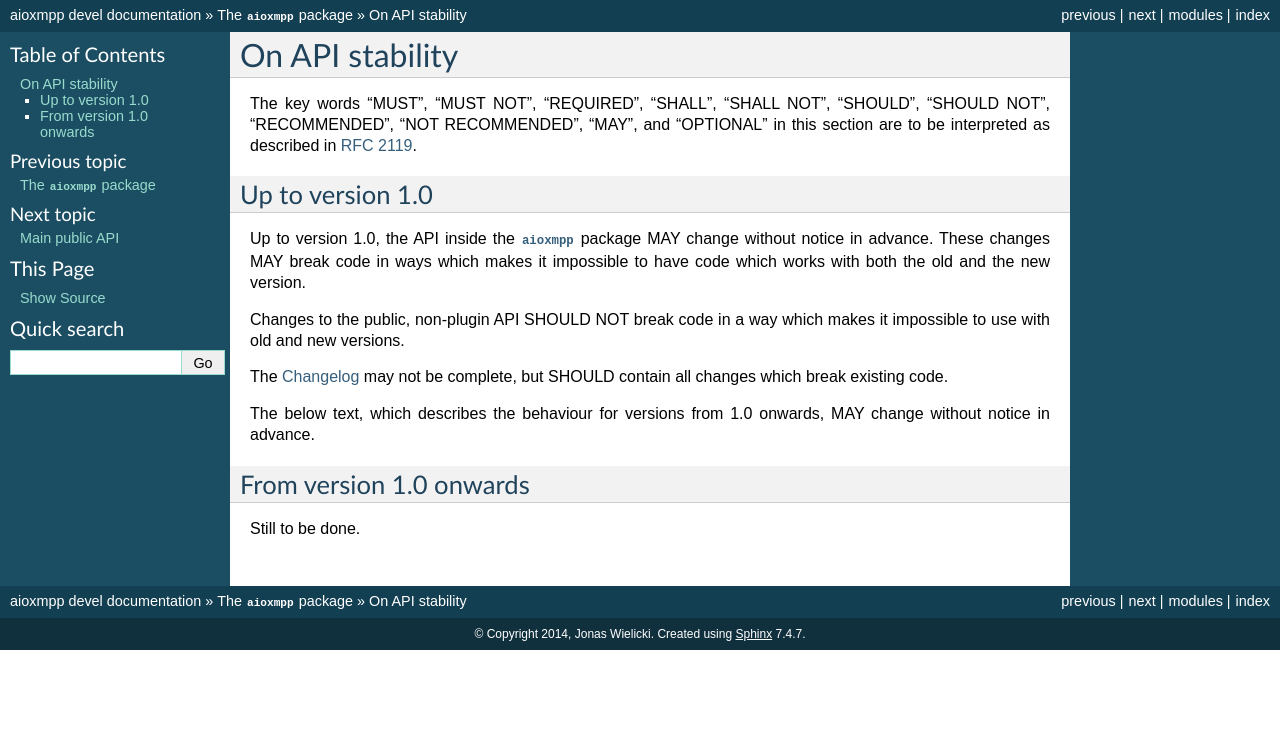
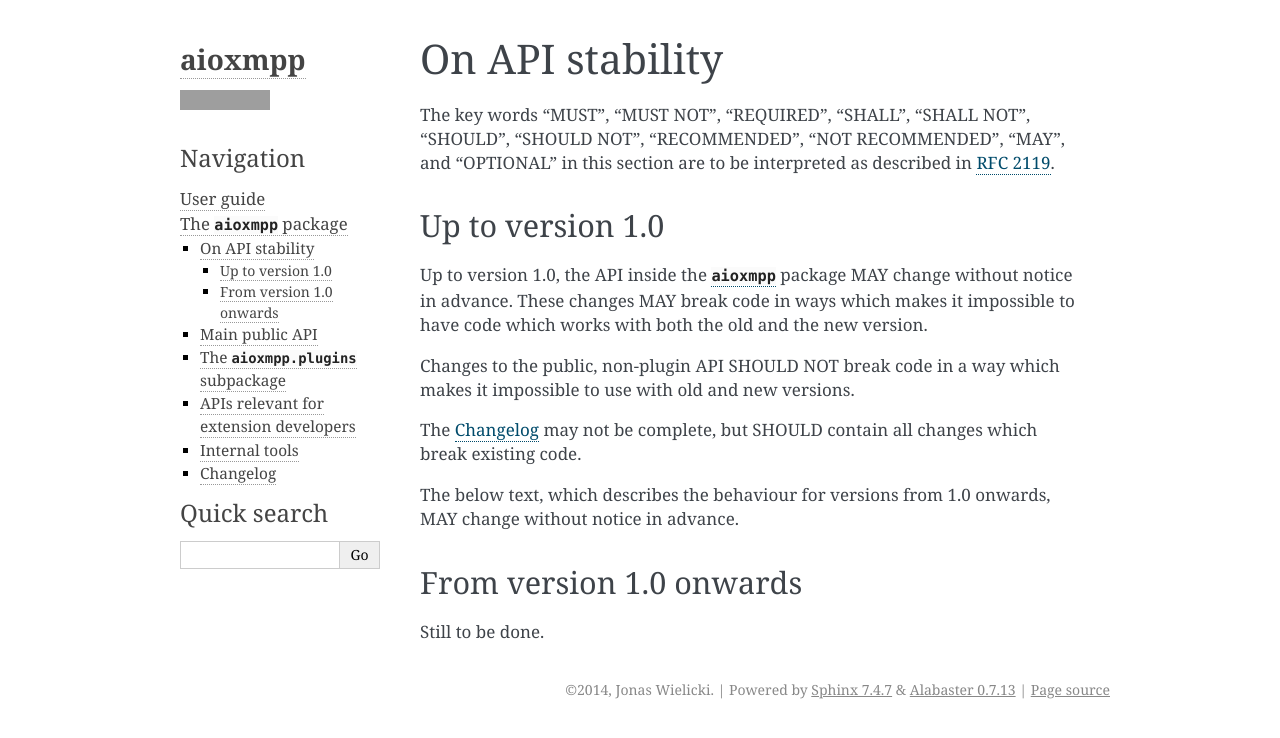
Before and after one commit to horazont/aioxmpp, a Sphinx documentation site: the page built from docs/api/stability.rst, in a window 1280 px wide. Shown: the top 738 px of the page. Built offline with Sphinx 7.4.7, drawn with Linux system fonts in a browser that asks for light colours; pages that are not in the unit, such as notebooks, are missing from menus; grey boxes are pictures that could not be loaded.

Commit message:
Use alabaster sphinx theme

```diff
--- a/docs/conf.py
+++ b/docs/conf.py
@@ -13,6 +13,7 @@
 # serve to show the default.
 
 import sys, os
+import alabaster
 
 # If extensions (or modules to document with autodoc) are in another directory,
 # add these directories to sys.path here. If the directory is relative to the
@@ -96,12 +97,26 @@
 
 # The theme to use for HTML and HTML Help pages.  See the documentation for
 # a list of builtin themes.
-html_theme = 'default'
+html_theme_path = [alabaster.get_path()]
+html_theme = 'alabaster'
 
 # Theme options are theme-specific and customize the look and feel of a theme
 # further.  For a list of options available for each theme, see the
 # documentation.
-#html_theme_options = {}
+html_theme_options = {
+    "github_button": "true",
+    "github_repo": "aioxmpp",
+    "github_user": "horazont",
+}
+html_sidebars = {
+    '**': [
+        'about.html',
+        'navigation.html',
+        'relations.html',
+        'searchbox.html',
+        'donate.html',
+    ]
+}
 
 # Add any paths that contain custom themes here, relative to this directory.
 #html_theme_path = []
@@ -134,9 +149,6 @@
 # If true, SmartyPants will be used to convert quotes and dashes to
 # typographically correct entities.
 #html_use_smartypants = True
-
-# Custom sidebar templates, maps document names to template names.
-#html_sidebars = {}
 
 # Additional templates that should be rendered to pages, maps page names to
 # template names.
```
